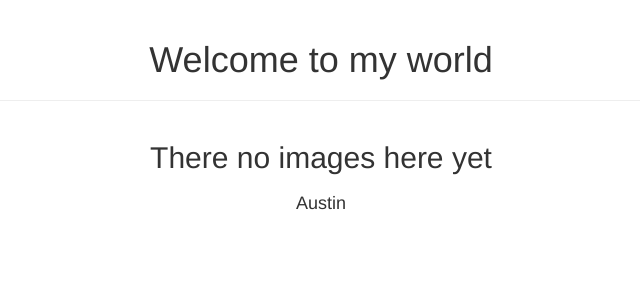
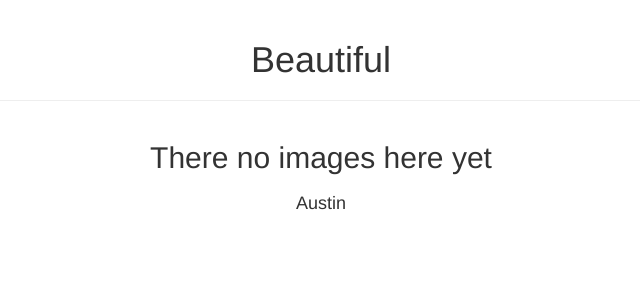
Before and after one commit to waweru12/THE-GALLERY, a Django app: template appgallery/templates/index.html in a window 1280 px wide. Shown: the part 72-372 px from the top of the page, without its empty margins (319-959 px from the left). Run offline with Django 3.2, Linux system fonts and the light colour scheme; the template is opened without the code that fills it, so the values that code supplies are empty; parts of the project's set-up code (start-up, migrations or seed data) failed here and were passed over; some libraries are stand-ins or nearby versions; some web fonts are replaced.

Commit message:
changed h1 tag

```diff
--- a/appgallery/templates/index.html
+++ b/appgallery/templates/index.html
@@ -6,7 +6,7 @@
 
     </div>
     <div class="col-md-10">
-      <h1 class="text-center">Welcome to my world</h1><hr>
+      <h1 class="text-center">Beautiful</h1><hr>
             {% for image_item in images %}
             <div class="col-sm-4 col-sm-4 col-sm-4 col-sm-4">
               <a href="/image/{{image_item.image_name}}">
```
